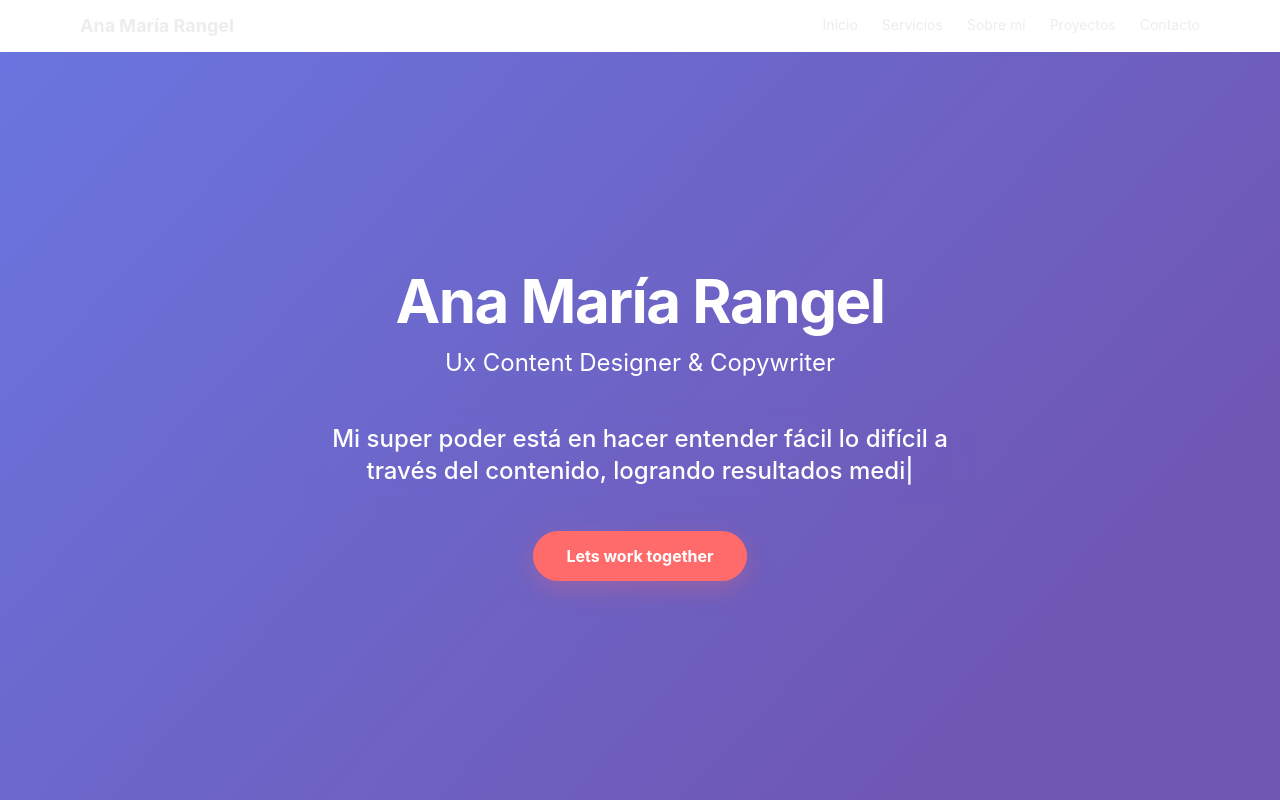
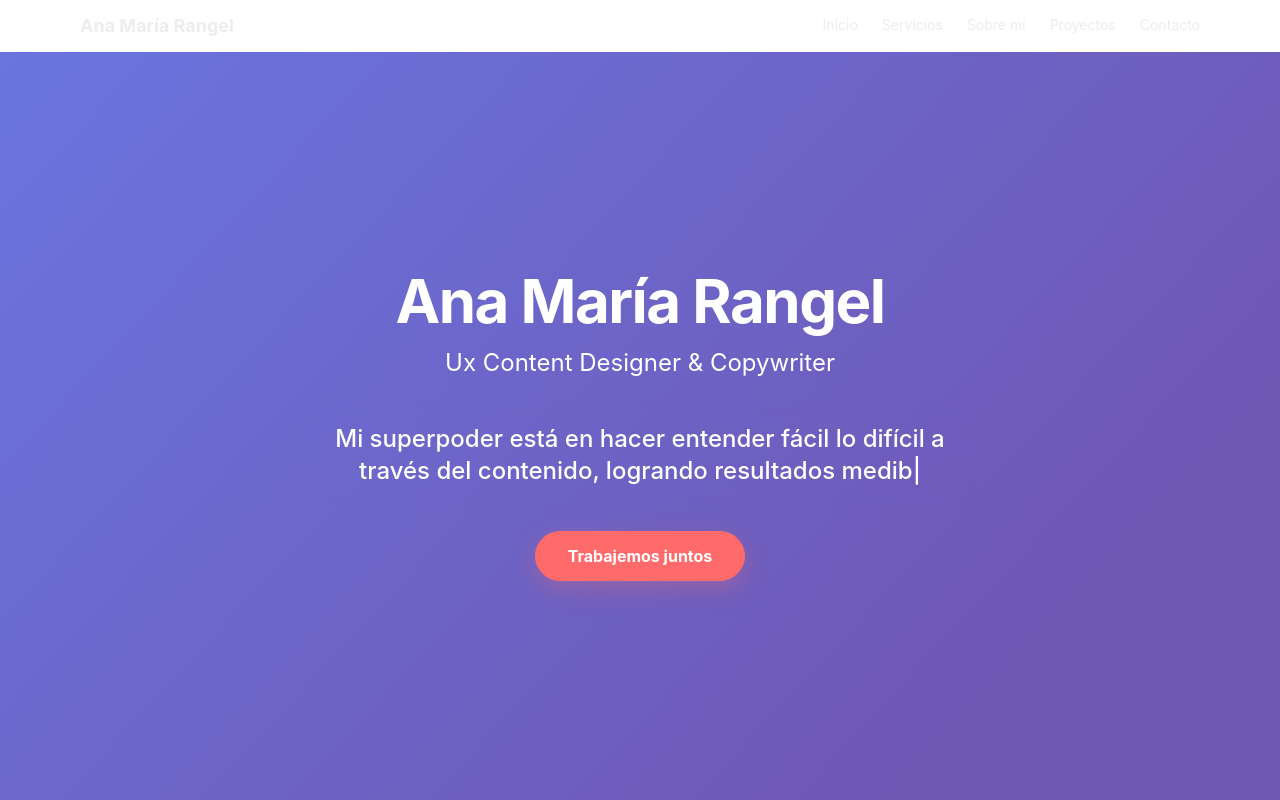
Before and after one commit to axle21/anna-content-designer, a Next.js app: page / in a window 1280 px wide. Shown: the top 800 px of the page. Built offline with nearby package versions, Linux system fonts and the light colour scheme.

Commit message:
first commit v12

```diff
--- a/src/app/page.tsx
+++ b/src/app/page.tsx
@@ -23,7 +23,7 @@ export default function HomePage() {
           </div>
         </div>
         <a href='#contact' className='lets-work-together-btn'>
-          Lets work together
+          Trabajemos juntos
         </a>
       </section>
 
@@ -118,19 +118,19 @@ export default function HomePage() {
         <h1 className='text-4xl font-bold tracking-tight text-white'>
           Contáctame y transformemos tu contenido
         </h1>
-        <p className='my-8 text-lg text-muted max-w-2xl text-white'>
+        <p className='my-8 text-lg text-muted max-w-2xl text-white text-left'>
           Hablemos de cómo puedo ayudarte a conectar con tus usuarios y lograr
           los resultados que buscas.
         </p>
         <div className='flex gap-8'>
           <a
             href='mailto:anamariarangel22@outlook.com'
-            className='lets-work-together-btn text-left'>
+            className='lets-work-together-btn '>
             Enviar un correo
           </a>
           <a
             href='https://www.linkedin.com/in/ana-maria-rangel-z-54723a158/'
-            className='lets-work-together-btn text-left'
+            className='lets-work-together-btn'
             target='_blank'
             rel='noopener noreferrer'>
             Contactar por Linkedin
--- a/src/components/Typewriter.tsx
+++ b/src/components/Typewriter.tsx
@@ -9,7 +9,7 @@ type Props = {
 
 export default function HeroTypewriter({
   strings = [
-    "Mi super poder está en hacer entender fácil lo difícil a través del contenido, logrando resultados medibles, teniendo como enfoque las personas usuarias.",
+    "Mi superpoder está en hacer entender fácil lo difícil a través del contenido, logrando resultados medibles, teniendo como enfoque las personas usuarias.",
   ],
   typeDelay = 60,
   cursor = "|",
```
